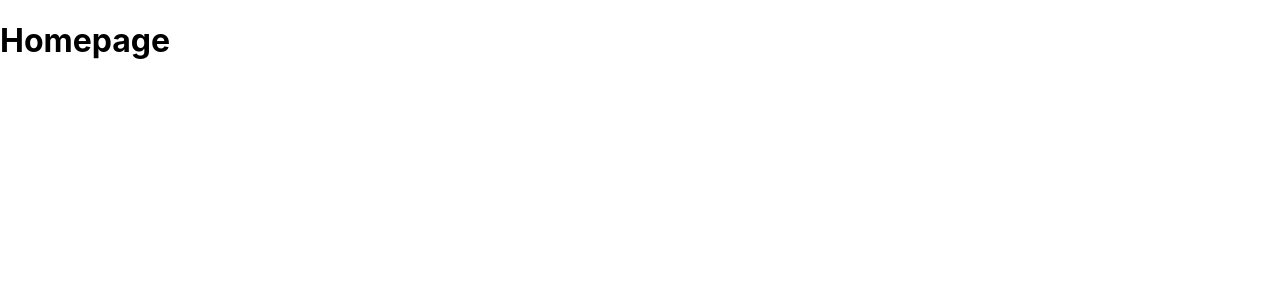
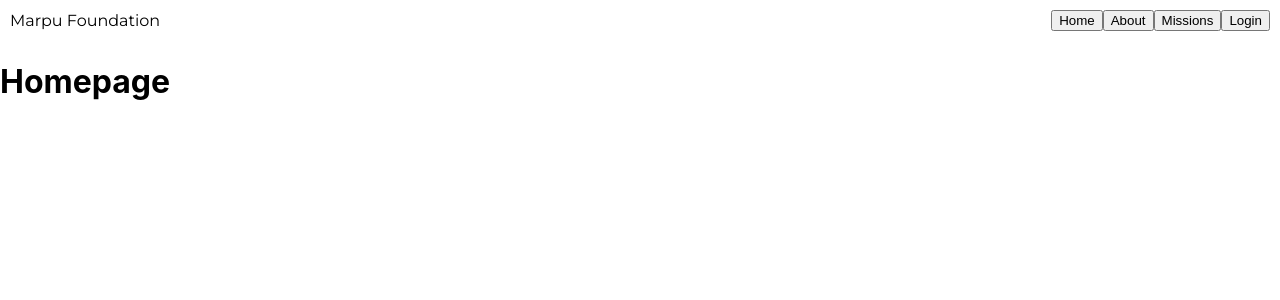
Before and after one commit to cfgblr2023/Team-24, a React (Create React App) app in the folder frontend/: page / in a window 1280 px wide. Shown: the top 300 px of the page. Built offline with nearby package versions, Linux system fonts and the light colour scheme; the HTML template or start-up script is replaced by a standard one.

Commit message:
feat: add navbar code

```diff
--- a/frontend/src/App.js
+++ b/frontend/src/App.js
@@ -1,9 +1,11 @@
 import "./App.css";
 import { BrowserRouter as Router, Routes, Route } from "react-router-dom";
+import Navbar from "./Components/Navbar/Navbar";
 
 function App() {
   return (
     <Router>
+      <Navbar />
       <div>
         <Routes>
           <Route exact path="/" element={<h1>Homepage</h1>}></Route>
--- /dev/null
+++ b/frontend/src/Components/Navbar/Navbar.css
@@ -0,0 +1,15 @@
+.navbar-main {
+    display: flex;
+    flex-direction: row;
+    justify-content: space-between;
+    align-items: center;
+    font-family: 'Montserrat', sans-serif;
+    padding: 10px;
+}
+
+.navbar-controls {
+    display: flex;
+    flex-direction: row;
+    justify-content: center;
+    align-items: center;
+}
--- /dev/null
+++ b/frontend/src/Components/Navbar/Navbar.jsx
@@ -0,0 +1,19 @@
+import React from "react";
+import "./Navbar.css";
+import { Link } from 'react-router-dom';
+
+function Navbar() {
+  return (
+    <div className="navbar-main">
+      <div className="navbar-header">Marpu Foundation</div>
+      <div className="navbar-controls">
+        <Link to="/" style={{ textDecoration: 'none', color: 'black' }}><button>Home</button></Link>
+        <Link to="/about-us" style={{ textDecoration: 'none', color: 'black' }}><button>About</button></Link>
+        <Link to="/missions" style={{ textDecoration: 'none', color: 'black' }}><button>Missions</button></Link>
+        <Link to="/login" style={{ textDecoration: 'none', color: 'black' }}><button>Login</button></Link>
+      </div>
+    </div>
+  );
+}
+
+export default Navbar;
```
